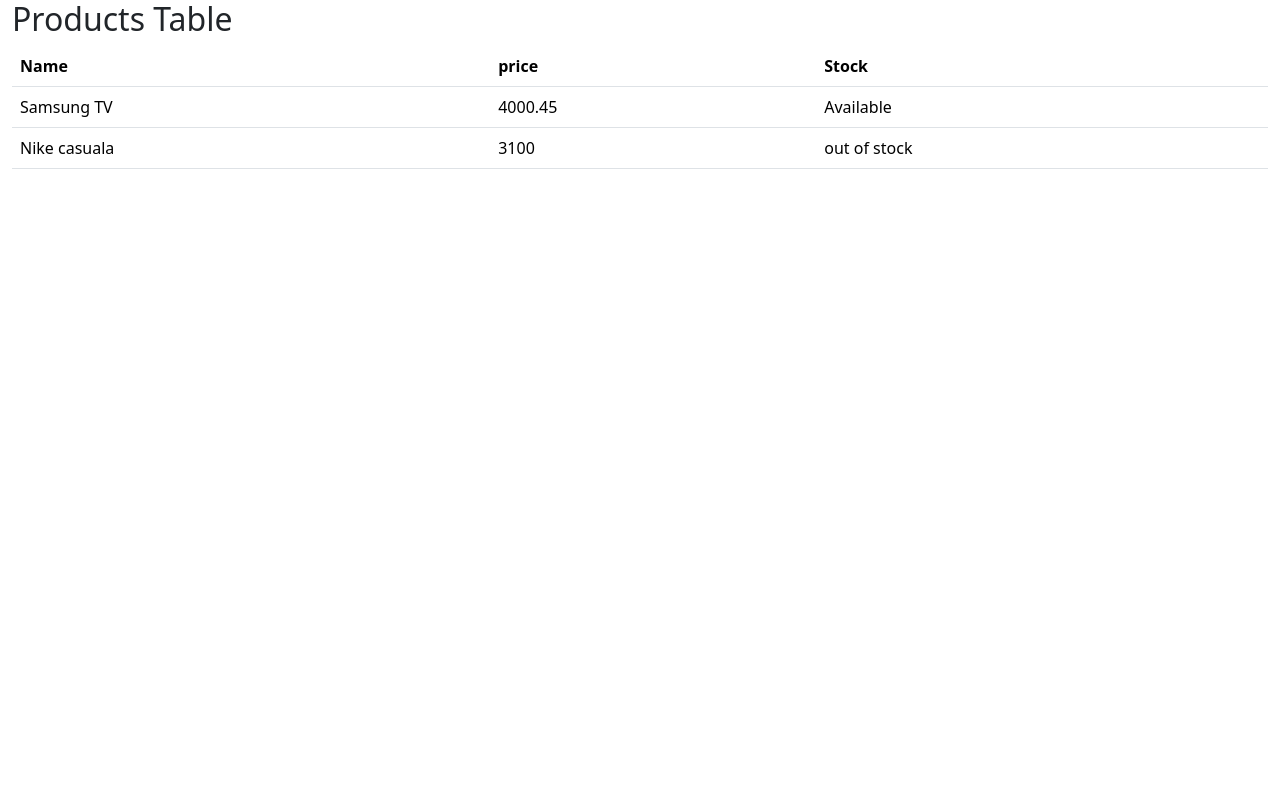
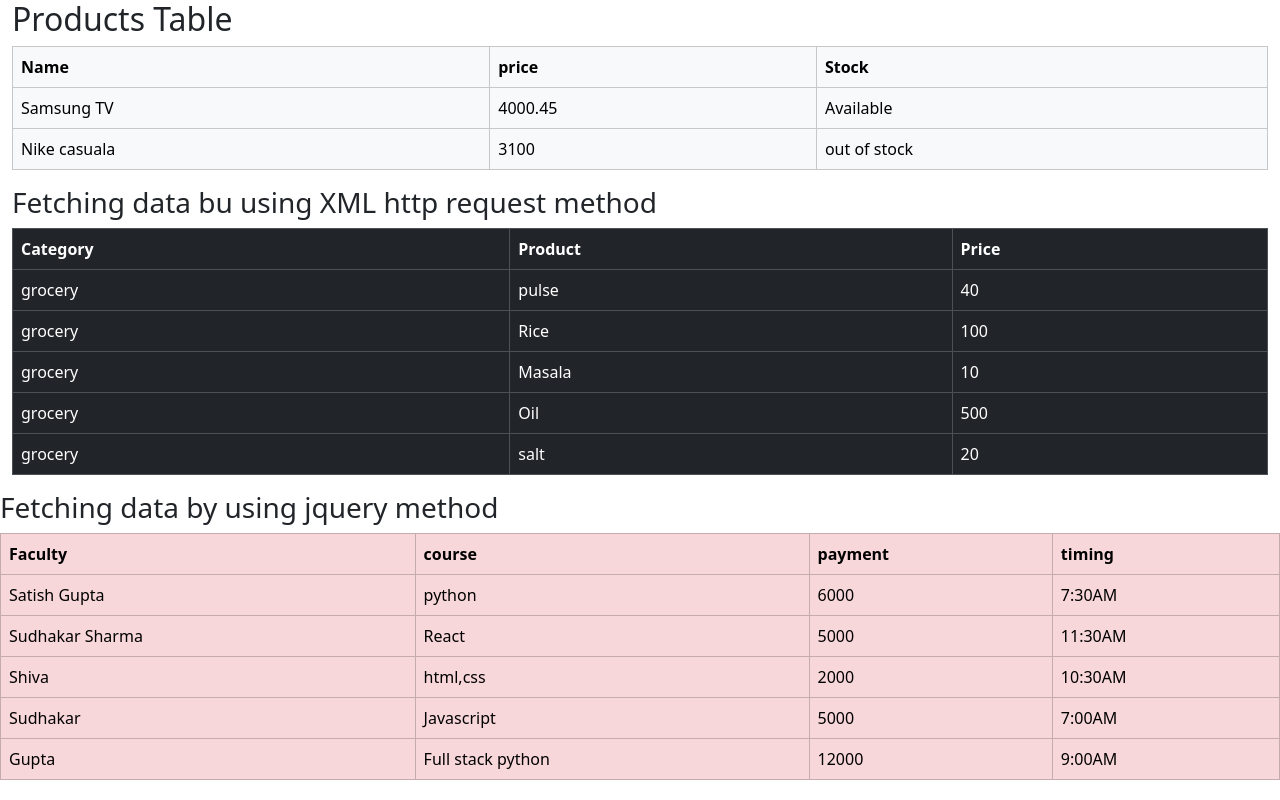
Before and after one commit to Newtamkashyap/React_Class_Project, a React (Create React App) app: page / in a window 1280 px wide. Shown: the top 800 px of the page. Built offline with nearby package versions, Linux system fonts and the light colour scheme.

Commit message:
feching_data_from-Another-Another_method

```diff
--- a/package.json
+++ b/package.json
@@ -6,8 +6,10 @@
     "@testing-library/jest-dom": "^5.17.0",
     "@testing-library/react": "^13.4.0",
     "@testing-library/user-event": "^13.5.0",
+    "axios": "^1.7.2",
     "bootstrap": "^5.3.3",
     "bootstrap-icons": "^1.11.3",
+    "jquery": "^3.7.1",
     "react": "^18.3.1",
     "react-dom": "^18.3.1",
     "react-scripts": "5.0.1",
--- /dev/null
+++ b/public/institute.json
@@ -0,0 +1,32 @@
+[
+    {
+        "name":"Satish Gupta",
+        "course":"python",
+        "payment":6000,
+        "timing":"7:30AM"
+    },
+    {
+        "name":"Sudhakar Sharma",
+        "course":"React",
+        "payment":5000,
+        "timing":"11:30AM"
+    },
+    {
+        "name":"Shiva",
+        "course":"html,css",
+        "payment":2000,
+        "timing":"10:30AM"
+    },
+    {
+        "name":"Sudhakar",
+        "course":"Javascript",
+        "payment":5000,
+        "timing":"7:00AM"
+    },
+    {
+        "name":"Gupta",
+        "course":"Full stack python",
+        "payment":12000,
+        "timing":"9:00AM"
+    }
+]
--- /dev/null
+++ b/public/item.json
@@ -0,0 +1,29 @@
+[
+    {
+        "category": "grocery",
+        "product": "pulse",
+        "price": 40
+    },
+    {
+        "category": "grocery",
+        "product": "Rice",
+        "price": 100
+    },
+    {
+        "category": "grocery",
+        "product": "Masala",
+        "price": 10
+
+    },
+    {
+        "category": "grocery",
+        "product": "Oil",
+        "price": 500
+    },
+    {
+        "category": "grocery",
+        "product": "salt",
+        "price": 20
+    }
+
+]
--- /dev/null
+++ b/src/ApiDemo/apiDemo.jsx
@@ -0,0 +1,57 @@
+import { useEffect, useState } from "react"
+
+
+export const ApiDemo = () => {
+
+    const [items, setItems] = useState([{ category: '',  product: '',Price:0}]);
+    //always recommand to define the type of all the datas
+
+    function LoadItems() {
+    //============================by using XML Http Request method========================
+        var http = new XMLHttpRequest();
+        http.open("get", "item.json", true); //get is mandatory for getting data,it is showing what type of request is GET,POSt,DELETE,Update..like that
+        http.send();
+
+        http.onreadystatechange = function () {
+            if (http.readyState == 4) {
+                setItems(JSON.parse(http.responseText));
+            }
+        }
+    }
+    useEffect(() => {
+        LoadItems()
+    },[])
+
+
+
+    return (
+        <div className="container-fluid">
+            <h3 className="">Fetching data bu using XML http request method</h3>
+            <table className="table table-hover table-dark table-bordered">
+                <thead>
+                    <tr>
+                        <th>Category</th>
+                        <th>Product</th>
+                        <th>Price</th>
+
+                    </tr>
+                </thead>
+                <tbody>
+                    {
+                        items.map(item =>
+                            <tr key={item.category}>
+                                <td>{item.category}</td>
+                                <td>{item.product}</td>
+                                <td>{item.price}</td>
+
+
+                            </tr>
+                        )
+                    }
+                </tbody>
+
+            </table>
+
+        </div>
+    )
+}
--- a/src/App.js
+++ b/src/App.js
@@ -1,11 +1,19 @@
 import logo from './logo.svg';
 import './App.css';
 import { MountDemo } from './MemoDemo/mount_demo';
+import { ApiDemo } from './ApiDemo/apiDemo';
+import { JqueryMethod } from './jueryMethod/jqueryDemo';
+import { AxiosDemo } from './AxiosMethod/axiosDemo';
+
 
 function App() {
   return (
     <>
     <MountDemo/>
+    <ApiDemo/>
+    <JqueryMethod/>
+    <AxiosDemo/>
+
     </>
   );
 }
--- /dev/null
+++ b/src/AxiosMethod/axiosDemo.jsx
@@ -0,0 +1,44 @@
+import { useEffect, useState } from "react";
+import axios from "axios";
+
+
+export function AxiosDemo() {
+    const [products, setProducts] = useState([{ name: "", price: 0, stock: false }]);
+
+    function LoadProducts() {
+        axios.get("product.json")
+            .then(response => {
+                setProducts(response.data)
+            })
+
+    }
+    useEffect(() => {
+        LoadProducts();
+    })
+
+    return (
+        <div>
+            <h3>using axios method</h3>
+            <table className="table table-primary table-bordered">
+                <thead>
+                    <tr>
+                        <th>name</th>
+                        <th>price</th>
+                        <th>stock</th>
+                    </tr>
+                </thead>
+                <tbody>
+                    {
+                        products.map(product =>
+                            <tr key={product}><td>{product.Name}</td><td>{product.Price}</td><td>{(product.Stock === true) ? "Availble" : "Out of stock"}</td>
+
+
+                            </tr>
+                        )
+
+                    }
+                </tbody>
+            </table>
+        </div>
+    )
+}
--- a/src/MemoDemo/mount_demo.jsx
+++ b/src/MemoDemo/mount_demo.jsx
@@ -32,7 +32,7 @@ export const MountDemo = () => {
     return (
         <div className="container-fluid">
             <h2>Products Table</h2>
-            <table className="table table-hover">
+            <table className="table table-hover table-bordered table-light">
                 <thead>
                     <tr>
                         <th>Name</th>
--- /dev/null
+++ b/src/jueryMethod/jqueryDemo.jsx
@@ -0,0 +1,54 @@
+import { useState, useEffect } from "react";
+import $ from 'jquery';
+
+
+export const JqueryMethod = () => {
+
+    const [userName, setUserName] = useState([{ faculty: "", course: "", payment: 0, timing: "" }])
+
+    function LoadName() {
+        //========================by using Ajax juery method=========================//
+        $.ajax({
+            method:'get',
+            url:"institute.json",
+            success:(response)=>{
+                setUserName(response);
+            }
+        })
+    }
+    useEffect(() => {
+        LoadName()
+    }, [])
+
+
+
+    return (
+        <div>
+            <h3>Fetching data by using jquery method</h3>
+            <table className="table table-hover table-danger table-bordered">
+                <thead>
+                    <tr>
+                        <th>Faculty</th>
+                        <th>course</th>
+                        <th>payment</th>
+                        <th>timing</th>
+                    </tr>
+                </thead>
+                <tbody>
+                    {
+                        userName.map(institute =>
+                            <tr key={institute}>
+                                <td>{institute.name}</td>
+                                <td>{institute.course}</td>
+                                <td>{institute.payment}</td>
+                                <td>{institute.timing}</td>
+
+                            </tr>
+                        )
+
+                    }
+                </tbody>
+            </table>
+        </div>
+    )
+}
```
Also changed, not shown: 1 other file (tests, documents, lock files or other folders).
